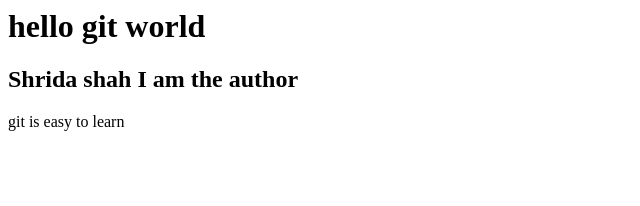
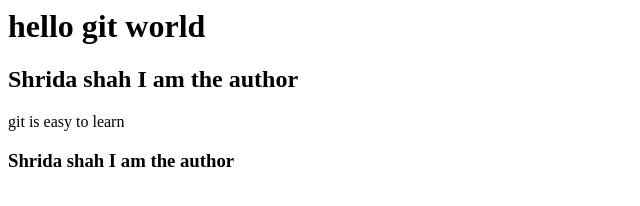
Before and after one commit to shridashah/gitgithubmasterclass, a plain HTML site: page index.html in a window 1280 px wide. Shown: the whole page, without its empty margins (0-640 px from the left). Drawn offline with Linux system fonts and the light colour scheme.

Commit message:
i am changing third time

```diff
--- a/index.html
+++ b/index.html
@@ -5,4 +5,5 @@
 <p>git is easy to learn</p>
 
 </div>
+<h3>Shrida shah I am the author</h3>
 </html>
```
